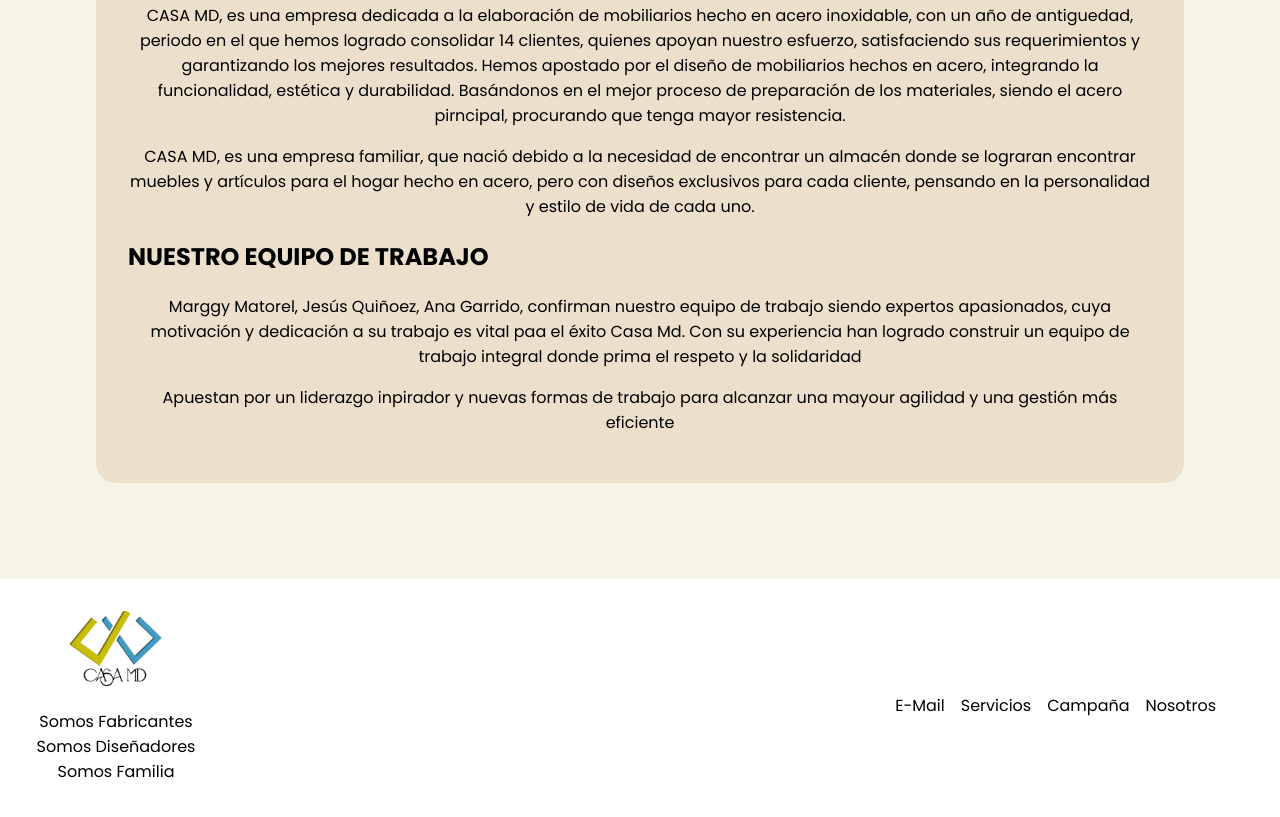
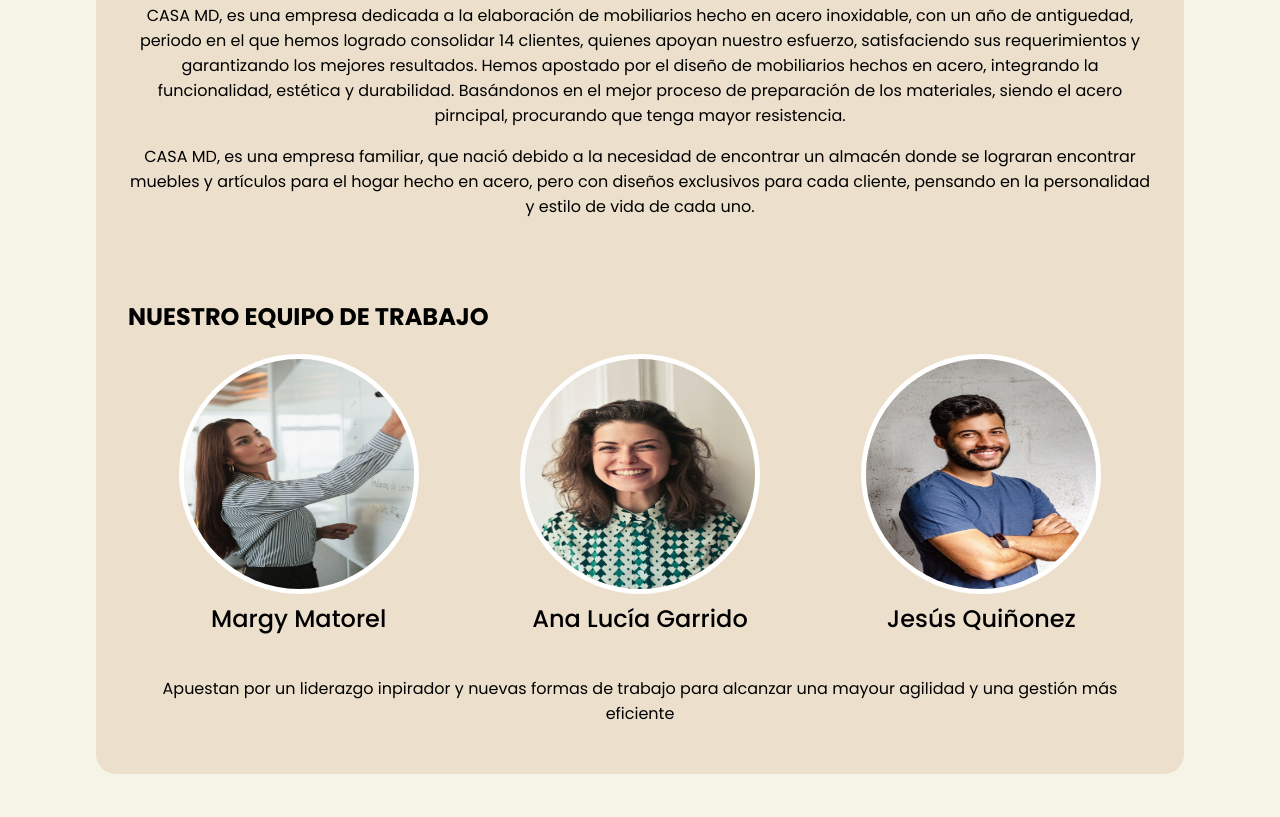
Before and after one commit to xllRoku/casaMD, a plain HTML site: page pages/nosotros.page.html in a window 1280 px wide. Shown: the part 313-1130 px from the top of the page. Drawn offline with Linux system fonts and the light colour scheme.

Commit message:
add members

```diff
--- a/pages/nosotros.page.html
+++ b/pages/nosotros.page.html
@@ -76,14 +76,24 @@
           cliente, pensando en la personalidad y estilo de vida de cada uno.
         </p>
 
-        <h2>nuestro equipo de trabajo</h2>
-        <p>
-          Marggy Matorel, Jesús Quiñoez, Ana Garrido, confirman nuestro equipo
-          de trabajo siendo expertos apasionados, cuya motivación y dedicación a
-          su trabajo es vital paa el éxito Casa Md. Con su experiencia han
-          logrado construir un equipo de trabajo integral donde prima el respeto
-          y la solidaridad
-        </p>
+        <div class="equipo-trabajo">
+          <h2>nuestro equipo de trabajo</h2>
+          <div class="integrantes">
+            <div class="integrante">
+              <img src="../assets/images/margy-matorel.jpeg" alt="" />
+              <p>Margy Matorel</p>
+            </div>
+            <div class="integrante">
+              <img src="../assets/images/Ana-lucia.jpeg" alt="" />
+              <p>Ana Lucía Garrido</p>
+            </div>
+            <div class="integrante">
+              <img src="../assets/images/jesus.jpeg" alt="" />
+              <p>Jesús Quiñonez</p>
+            </div>
+          </div>
+        </div>
+
         <p>
           Apuestan por un liderazgo inpirador y nuevas formas de trabajo para
           alcanzar una mayour agilidad y una gestión más eficiente
--- a/styles/pages/nosotros.style.css
+++ b/styles/pages/nosotros.style.css
@@ -11,3 +11,26 @@
 .nosotros p {
   text-align: center;
 }
+
+.equipo-trabajo {
+  margin-top: 5rem;
+}
+
+.integrantes {
+  display: grid;
+  grid-template-columns: repeat(3, 1fr);
+  place-items: center;
+}
+
+.integrante img {
+  width: 15rem;
+  height: 15rem;
+  border-radius: 100vh;
+  border: 5px solid white;
+}
+
+.integrante p {
+  margin-top: 0;
+  font-size: 1.5rem;
+  font-weight: 500;
+}
```
Also changed, not shown: index.html (+1 -1 lines), assets/images/Ana-lucia.jpeg (added), assets/images/jesus.jpeg (added), assets/images/margy-matorel.jpeg (added).
